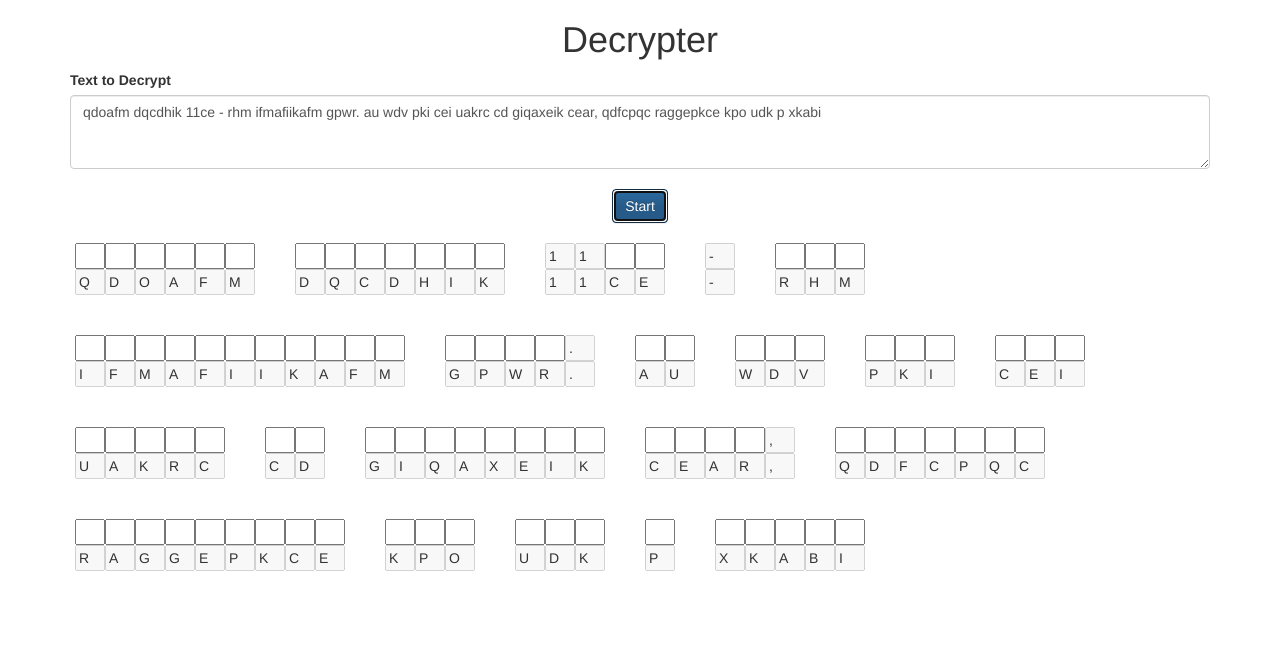
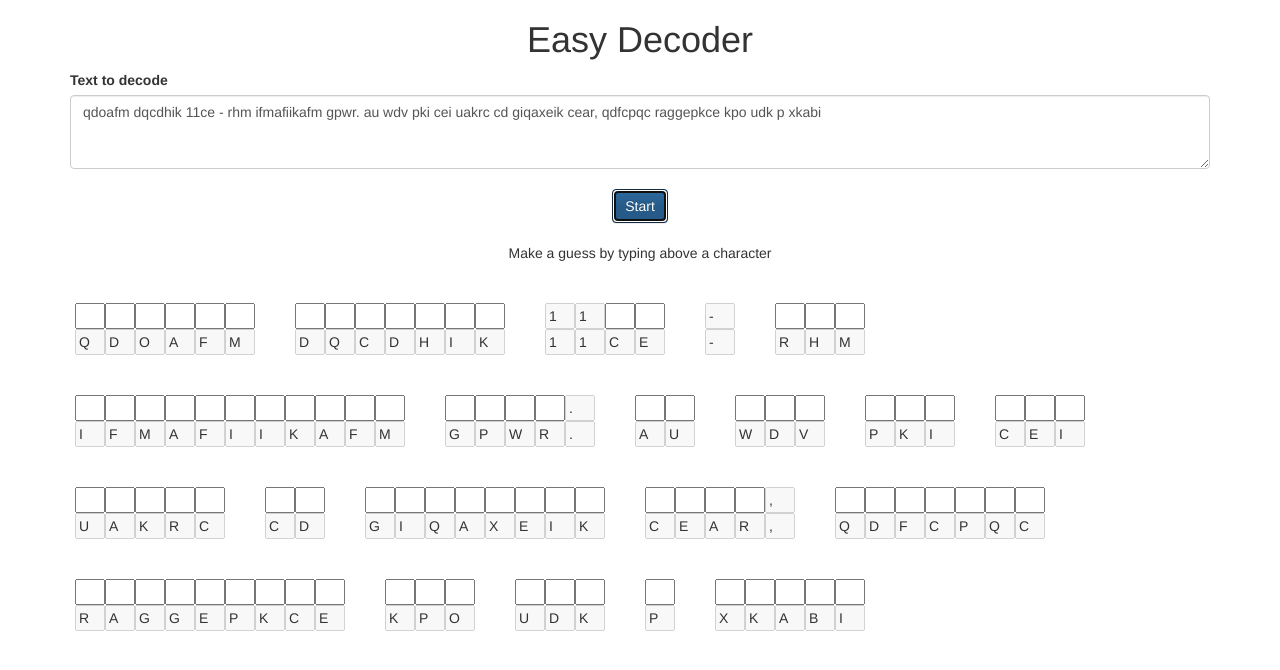
Before and after one commit to asachdeva1/asachdeva1.github.io, a plain HTML site: page index.html in a window 1280 px wide. Both pictures are taken after a click on the button "Start". Drawn offline with nearby package versions, Linux system fonts and the light colour scheme.

Commit message:
Improvements

```diff
--- a/index.html
+++ b/index.html
@@ -2,7 +2,7 @@
 <html lang="en">
 <head>
     <meta charset="UTF-8">
-    <title>Decoder </title>
+    <title>Easy Decoder </title>
 
     <script src="https://ajax.googleapis.com/ajax/libs/jquery/3.2.1/jquery.min.js"></script>
     <link rel="stylesheet"
@@ -27,13 +27,14 @@
             $('#start').click(function (event) {
                 var text = $("#textToDecrypt").val().trim();
                 renderBoard(text);
-                $("input").change(function () {
+                $("input").bind('keypress keyup blur', function() {
                     var char = $(this).attr('class');
                     var guess = $(this).val();
                     $("input." + char).val(guess);
                 });
             });
             function renderBoard(text) {
+                $("#hint").show();
                 var words = text.split(" ");
                 var html = '';
                 for (var i = 0; i < words.length; i++) {
@@ -78,12 +79,15 @@
 <div class="container">
 
     <div class="row text-center">
-        <h1> Decrypter</h1>
+        <h1> Easy Decoder</h1>
     </div>
-    <label for="textToDecrypt">Text to Decrypt</label>
+    <label for="textToDecrypt">Text to decode</label>
     <textarea class="form-control" id="textToDecrypt" rows="3">qdoafm dqcdhik 11ce - rhm ifmafiikafm gpwr. au wdv pki cei uakrc cd giqaxeik cear, qdfcpqc raggepkce kpo udk p xkabi</textarea>
     <div class="row text-center">
         <button type="submit" id="start" class="btn btn-primary" style="margin-top: 20px;">Start</button>
+    </div>
+    <div class="row text-center" id="hint" style="padding:20px; display: none;">
+        Make a guess by typing above a character
     </div>
     <div class="row" id="board">
     </div>
```
